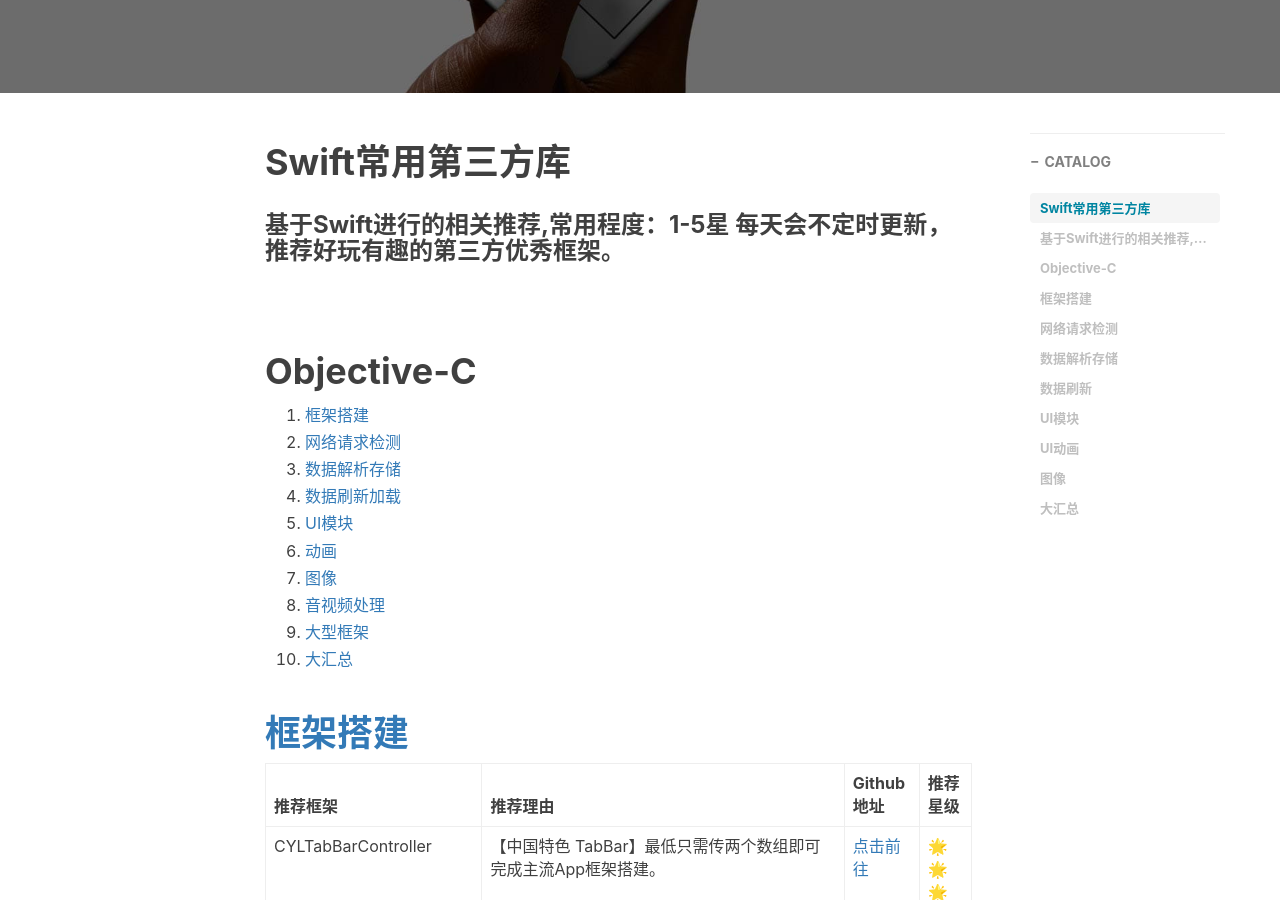
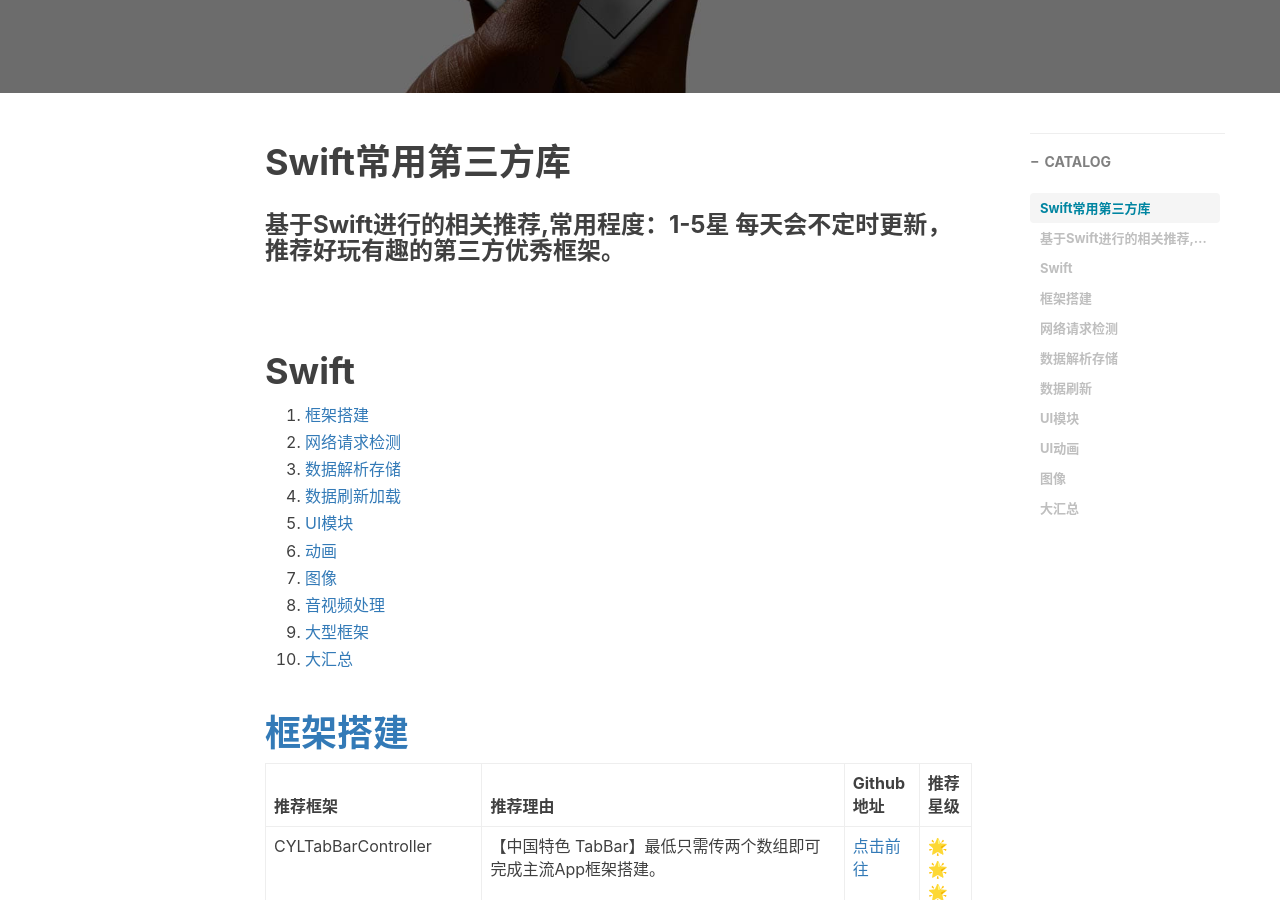
Before and after one commit to zou145688zhuang/zou145688zhuang.github.io, a Jekyll site: the page built from _posts/2019-07-25-Swift-Swift常用第三方库.md, in a window 1280 px wide and 900 px high, scrolled down 430 px. Built offline with Jekyll 4.4.1, drawn with Linux system fonts in a browser that asks for light colours; nearby versions of some CDN libraries; comment, search, counter and statistics services are not loaded.

Commit message:
Swift常用第三方库

```diff
--- a/_posts/2019-07-25-Swift-Swift常用第三方库.md
+++ b/_posts/2019-07-25-Swift-Swift常用第三方库.md
@@ -19,7 +19,7 @@ tags:
 
 <br>
 
-# Objective-C
+# Swift
 
 1. [框架搭建](#1)
 2. [网络请求检测](#2)
```
